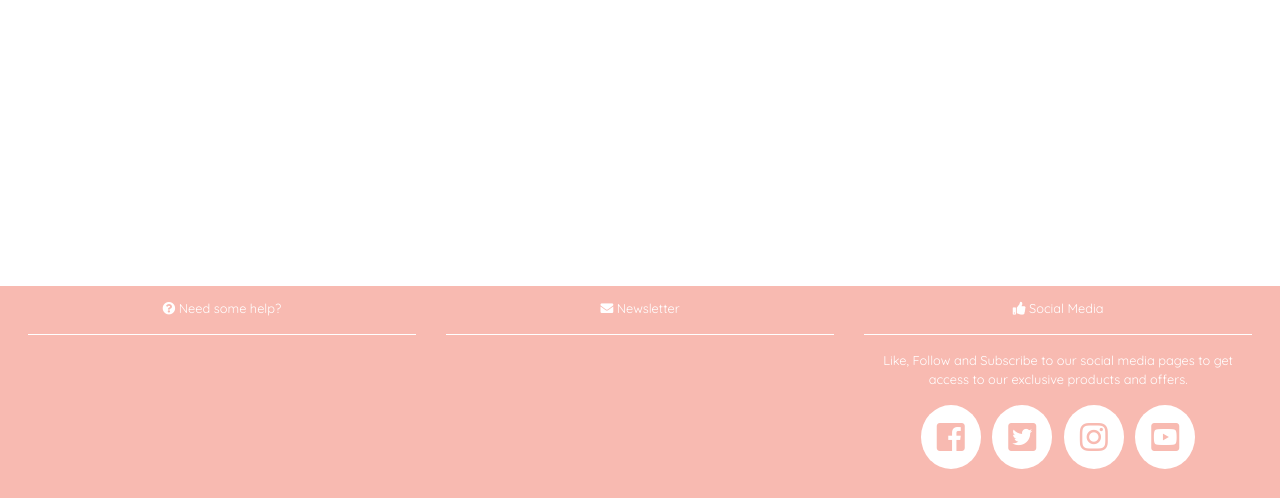
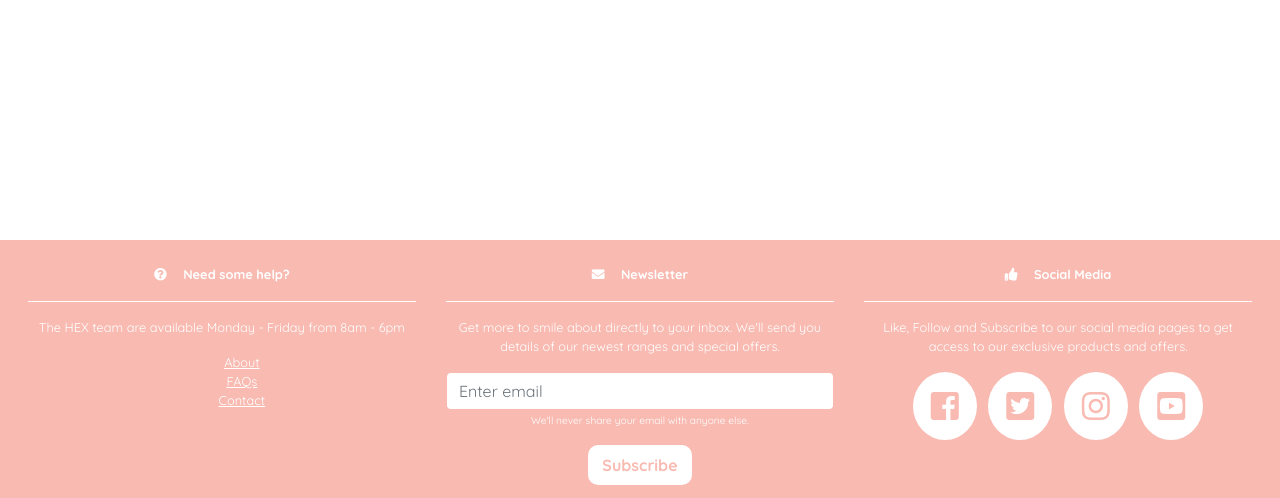
Before and after one commit to lewisclark4/CI-MilestoneProjectFour, a Django app: page / in a window 1280 px wide. Shown: the part 302-800 px from the top of the page. Run offline with Django 3.2, Linux system fonts and the light colour scheme; some libraries are stand-ins or nearby versions.

Commit message:
added further styling & content to footer.html

```diff
--- a/static/css/base.css
+++ b/static/css/base.css
@@ -79,6 +79,29 @@
 
 }
 
+.footer-header {
+    margin-top: 1em;
+}
+
+.footer-link {
+    list-style-type: none;
+}
+
+.footer-link a {
+    text-decoration: underline;
+    text-decoration-color: #fff;
+    color: #fff;
+    border: 2px solid transparent;
+}
+
+.footer-link a:hover {
+    color: #f8bab1;
+    background-color: #fff;
+    border: 2px solid #fff;
+    border-radius: 5px;
+    transition: .25s ease-in-out;
+}
+
 .social-icon i {
     font-size: 2.5em;
     text-align: center;
@@ -86,8 +109,19 @@
     padding: 0.5em;
     border-radius: 50%;
     background-color: #fff;
+    border: 2px solid transparent;
 }
 
-.social-icon i:hover {
-    text-shadow:1px 1px 1px #bab1f8, 1px 1px 3px #bab1f8
+.submit-button {
+    color: #f8bab1;
+    background-color: #fff;
+    border-radius: 10px;
+    border: 2px solid transparent;
 }
+
+.social-icon i:hover, .submit-button:hover {
+    border: 2px solid #fff;
+    color: #fff;
+    background-color: #f8bab1;
+    transition: .25s ease-in-out;
+}
--- a/templates/includes/footer.html
+++ b/templates/includes/footer.html
@@ -3,25 +3,41 @@
 <footer id="footer" class="container-fluid">
     <div class="row footer-row">
         <div class="col-12 col-lg-4">
-            <p>
-                <i class="fas fa-question-circle"></i>
-                Need some help?
+            <p class="footer-header">
+                <i class="fas fa-question-circle"></i>&emsp;
+                <strong>Need some help?</strong>
             </p>
-            <hr>
+            <hr class="d-none d-lg-block">
+            <p>The HEX team are available Monday - Friday from 8am - 6pm</p>
+            <ul>
+                <li class="footer-link"><a href="">About</a></li>
+                <li class="footer-link"><a href="">FAQs</a></li>
+                <li class="footer-link"><a href="">Contact</a></li>
+            </ul>
         </div>
         <div class="col-12 col-lg-4">
-            <p>
-                <i class="fas fa-envelope"></i>
-                Newsletter
+            <hr class="d-lg-none">
+            <p class="footer-header">
+                <i class="fas fa-envelope"></i>&emsp;
+                <strong>Newsletter</strong>
             </p>
-            <hr>
+            <hr class="d-none d-lg-block">
+            <p>Get more to smile about directly to your inbox. We'll send you details of our newest ranges and special offers.</p>
+            <form id="subscription_form" action="" method="POST">
+                <div class="form-group">
+                    <input type="email" class="form-control" id="newsletter-email" aria-describedby="emailHelp" placeholder="Enter email">
+                    <small id="emailHelp">We'll never share your email with anyone else.</small>
+                </div>
+                <button type="submit" class="btn submit-button"><strong>Subscribe</strong></button>
+            </form>
         </div>
         <div class="col-12 col-lg-4">
-            <p>
-                <i class="fas fa-thumbs-up"></i>
-                Social Media
+            <hr class="d-lg-none">
+            <p class="footer-header">
+                <i class="fas fa-thumbs-up"></i>&emsp;
+                <strong>Social Media</strong>
             </p>
-            <hr>
+            <hr class="d-none d-lg-block">
             <p> Like, Follow and Subscribe to our social media pages to get access to our exclusive products and offers.
 			<ul class="list-inline">
 				<li class="list-inline-item social-icon text-center text-md-right">
```
